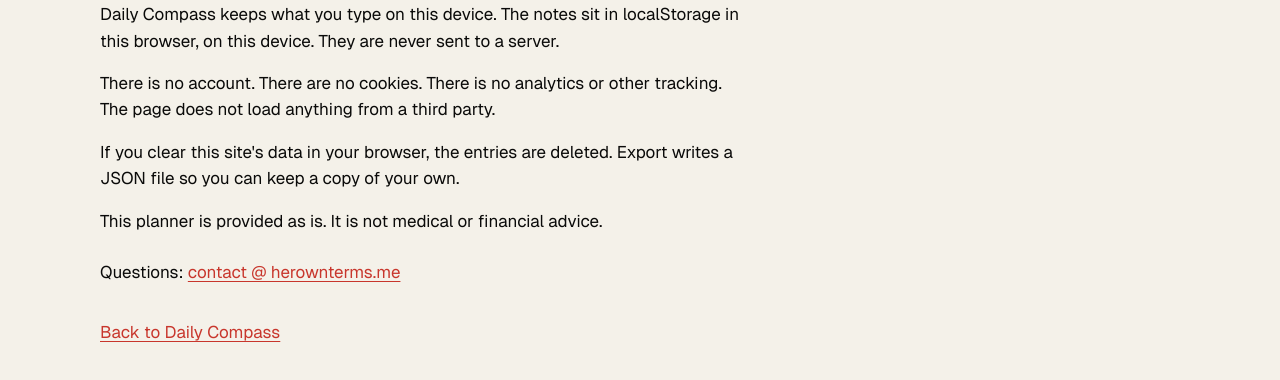
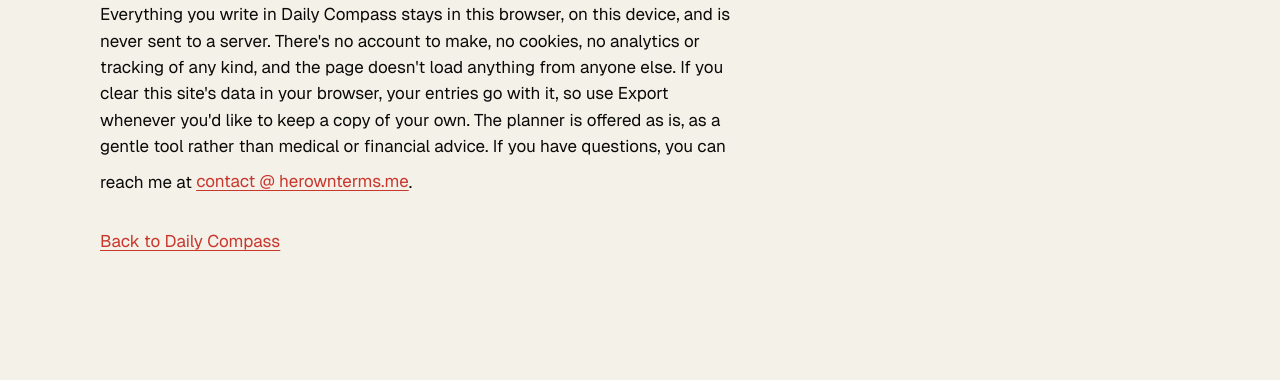
Before and after one commit to darkcosm/daily_compass_ND_friendly_planner, a plain HTML site: page privacy.html in a window 1280 px wide. Shown: the part 180-560 px from the top of the page. Drawn offline with Linux system fonts and the light colour scheme.

Commit message:
Use Anna's privacy wording
The note is one paragraph. The contact address is still built in script, with no mailto link in the page.

Co-authored-by: Anna  <darkcosm@users.noreply.github.com>

```diff
--- a/privacy.html
+++ b/privacy.html
@@ -16,12 +16,7 @@
     <div class="wrap doc">
         <p class="brandline">Her Own Terms</p>
         <h1>Privacy</h1>
-        <p>Daily Compass keeps what you type on this device. The notes sit in localStorage in this browser, on this device. They are never sent to a server.</p>
-        <p>There is no account. There are no cookies. There is no analytics or other tracking. The page does not load anything from a third party.</p>
-        <p>If you clear this site's data in your browser, the entries are deleted. Export writes a JSON file so you can keep a copy of your own.</p>
-        <p>This planner is provided as is. It is not medical or financial advice.</p>
-        <p>Questions: <span id="contactSlot"></span></p>
-        <noscript><p>If this page cannot run its small script, the contact address is listed on herownterms.me.</p></noscript>
+        <p>Everything you write in Daily Compass stays in this browser, on this device, and is never sent to a server. There's no account to make, no cookies, no analytics or tracking of any kind, and the page doesn't load anything from anyone else. If you clear this site's data in your browser, your entries go with it, so use Export whenever you'd like to keep a copy of your own. The planner is offered as is, as a gentle tool rather than medical or financial advice. If you have questions, you can reach me at <span id="contactSlot"></span>.</p>
         <p><a class="back" href="/">Back to Daily Compass</a></p>
     </div>
     <script src="/privacy.js"></script>
```
